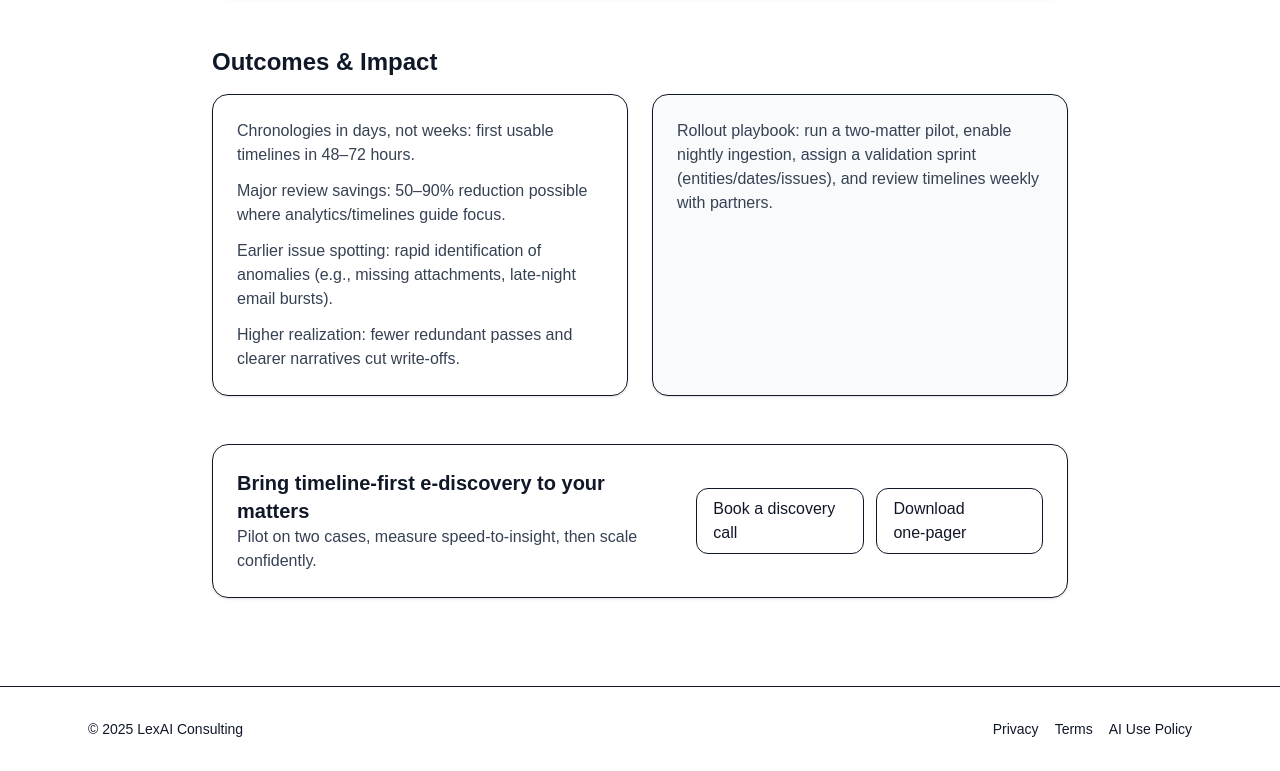
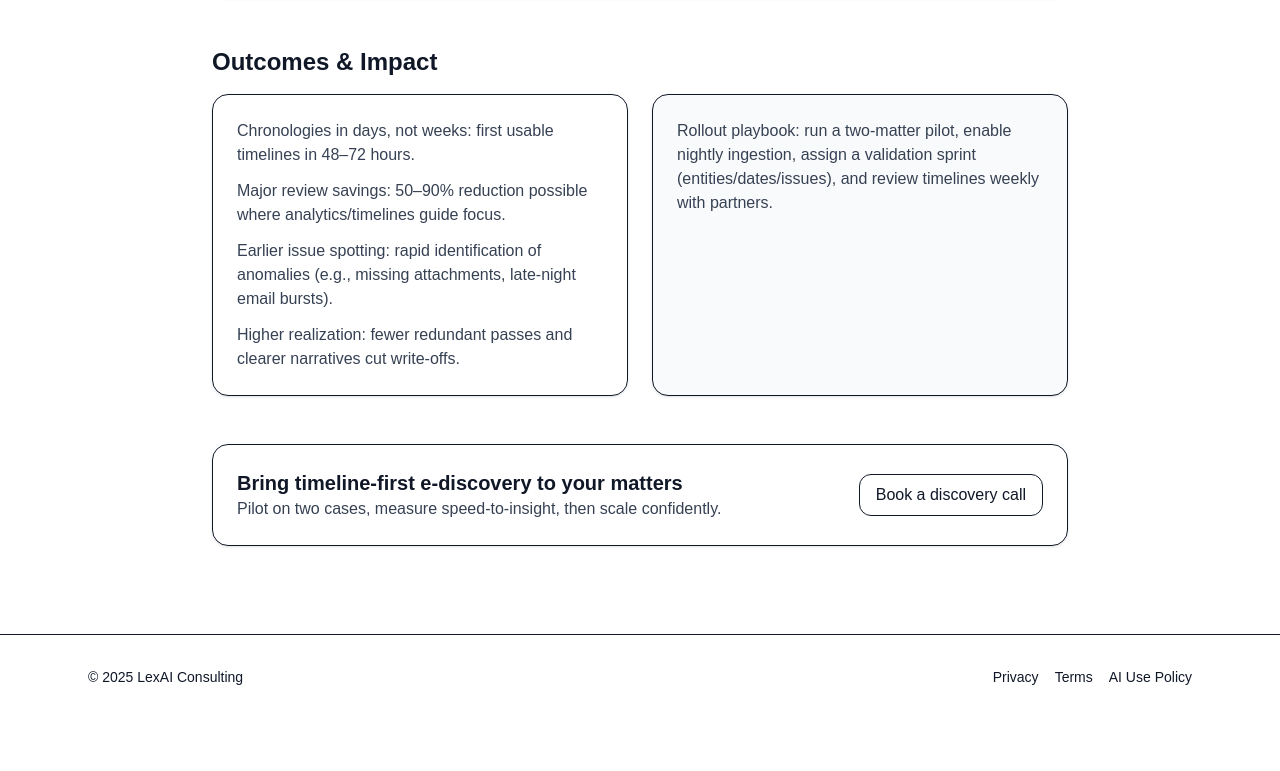
Before and after one commit to cganesh8/lexai-site, a Next.js app: page /case-studies/ediscovery-summarizer in a window 1280 px wide. Shown: the part 2147-2918 px from the top of the page. After the commit the page ends 2866 px from the top, so only its background shows below. Built offline with nearby package versions, Linux system fonts and the light colour scheme; no server answers.

Commit message:
Removed One Pager Download option - ediscovery case study

```diff
--- a/app/case-studies/ediscovery-summarizer/page.tsx
+++ b/app/case-studies/ediscovery-summarizer/page.tsx
@@ -213,9 +213,6 @@ export default function Page() {
           <Link href="/contact" className="inline-flex items-center justify-center rounded-xl border px-4 py-2 hover:bg-gray-50">
             Book a discovery call
           </Link>
-          <Link href="/downloads/e-discovery-summarizer-onepager.pdf" className="inline-flex items-center justify-center rounded-xl border px-4 py-2 hover:bg-gray-50">
-            Download one‑pager
-          </Link>
         </div>
       </section>
     </main>
```
